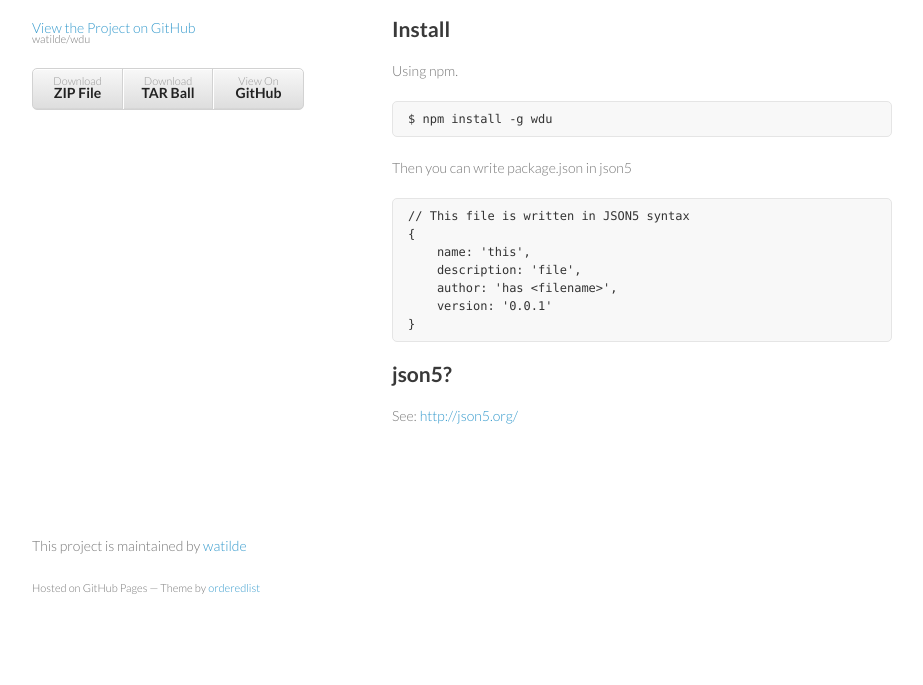
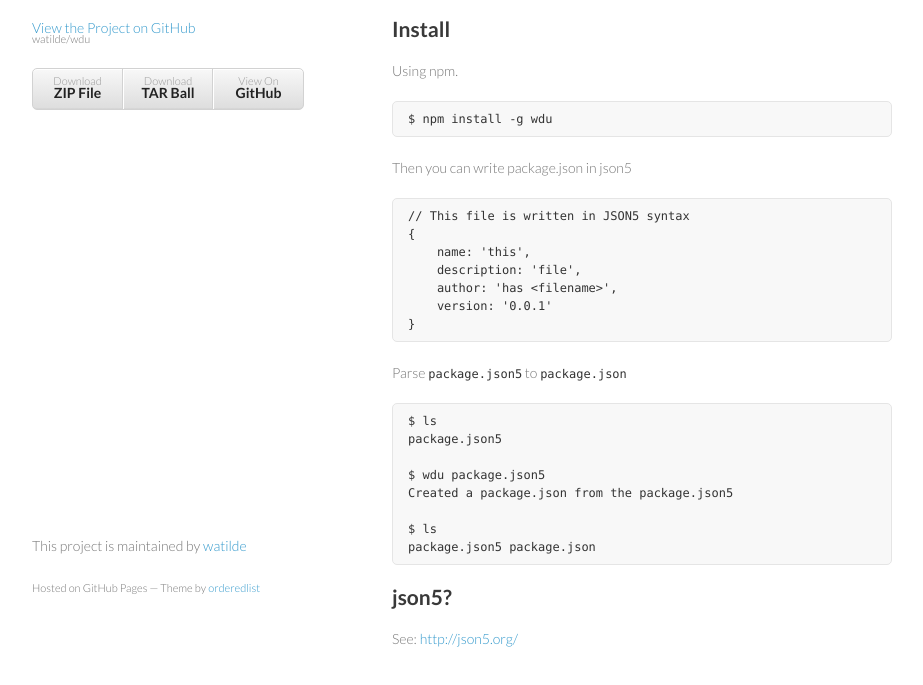
Before and after one commit to watilde/_wdu, a plain HTML site: page index.html in a window 1280 px wide. Shown: the part 133-818 px from the top of the page, without its empty margins (178-1101 px from the left). Drawn offline with Linux system fonts and the light colour scheme.

```diff
--- a/index.html
+++ b/index.html
@@ -52,6 +52,18 @@
 }
 </code></pre>
 
+<p>Parse <code>package.json5</code> to <code>package.json</code></p>
+
+<pre><code>$ ls
+package.json5
+
+$ wdu package.json5
+Created a package.json from the package.json5
+
+$ ls
+package.json5 package.json
+</code></pre>
+
 <h2>
 <a name="json5" class="anchor" href="#json5"><span class="octicon octicon-link"></span></a>json5?</h2>
 
```
Also changed, not shown: params.json (+1 -1 lines).
